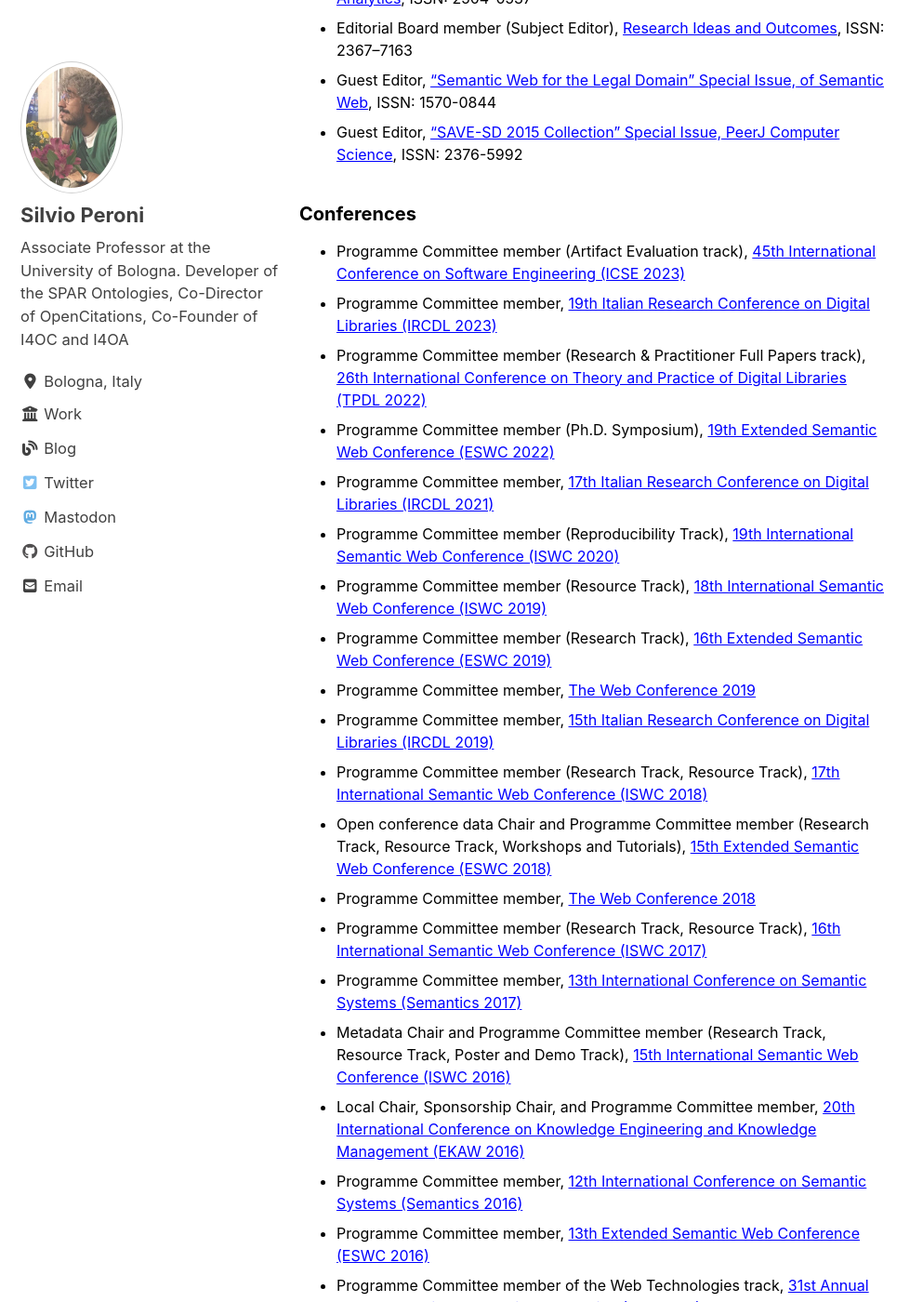
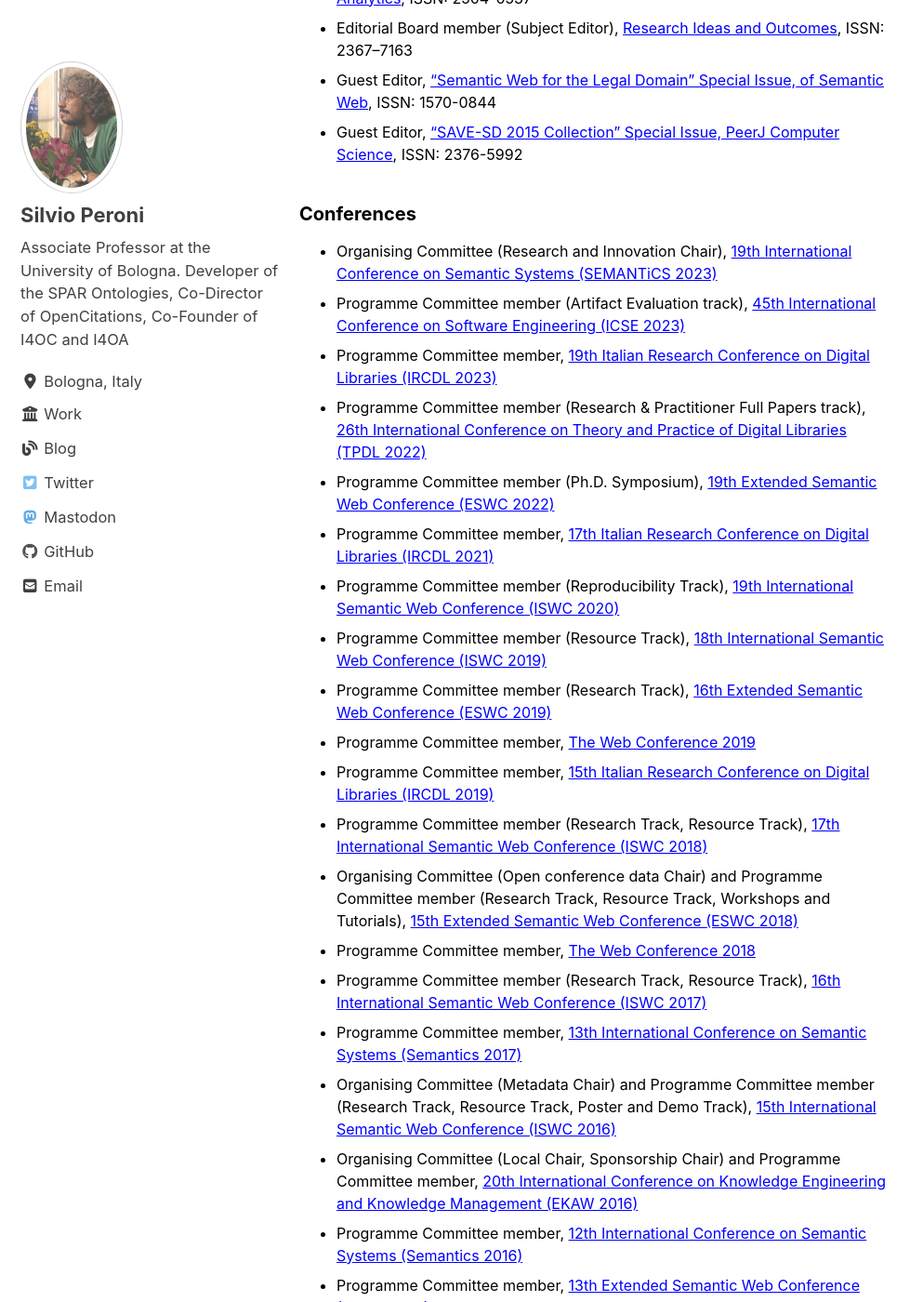
Before and after one commit to essepuntato/essepuntato.github.io, a Jekyll site: the page built from _pages/activities.md, in a window 1280 px wide and 1400 px high, scrolled down 1333 px. Shown: the whole window at 93% size, without its empty margins (0-993 px from the left). Built offline with Jekyll 4.4.1, drawn with Linux system fonts in a browser that asks for light colours; cached includes are drawn as plain includes; nearby versions of some CDN libraries; some of the changed text lies outside the part shown.

Commit message:
Update conference.yml

```diff
--- a/_data/activities/conference.yml
+++ b/_data/activities/conference.yml
@@ -1,3 +1,7 @@
+- name: "19th International Conference on Semantic Systems (SEMANTiCS 2023)"
+  url: "https://2023-eu.semantics.cc/"
+  role: "Organising Committee (Research and Innovation Chair)"
+
 - name: "45th International Conference on Software Engineering (ICSE 2023)"
   url: "https://conf.researchr.org/home/icse-2023"
   role: "Programme Committee member (Artifact Evaluation track)"
@@ -44,7 +48,7 @@
 
 - name: "15th Extended Semantic Web Conference (ESWC 2018)"
   url: "https://2018.eswc-conferences.org/organizing-committee"
-  role: "Open conference data Chair and Programme Committee member (Research Track, Resource Track, Workshops and Tutorials)"
+  role: "Organising Committee (Open conference data Chair) and Programme Committee member (Research Track, Resource Track, Workshops and Tutorials)"
 
 - name: "The Web Conference 2018"
   url: "https://www2018.thewebconf.org/"
@@ -60,11 +64,11 @@
 
 - name: "15th International Semantic Web Conference (ISWC 2016)"
   url: "http://iswc2016.semanticweb.org/ "
-  role: "Metadata Chair and Programme Committee member (Research Track, Resource Track, Poster and Demo Track)"
+  role: "Organising Committee (Metadata Chair) and Programme Committee member (Research Track, Resource Track, Poster and Demo Track)"
 
 - name: "20th International Conference on Knowledge Engineering and Knowledge Management (EKAW 2016)"
   url: "http://ekaw2016.cs.unibo.it/ "
-  role: "Local Chair, Sponsorship Chair, and Programme Committee member"
+  role: "Organising Committee (Local Chair, Sponsorship Chair) and Programme Committee member"
 
 - name: "12th International Conference on Semantic Systems (Semantics 2016)"
   url: "http://www.semantics.cc/ "
@@ -124,7 +128,7 @@
 
 - name: "11th Extended Semantic Web Conference (ESWC 2014)"
   url: "http://2014.eswc-conferences.org/  "
-  role: "Organising Committee member (Publicity Chair) and Programme Committee member"
+  role: "Organising Committee (Publicity Chair) and Programme Committee member"
 
 - name: "Second International Conference on Building and Exploring Web Based Environments (WEB 2014)"
   url: "http://www.iaria.org/conferences2013/WEB13.html"
```
